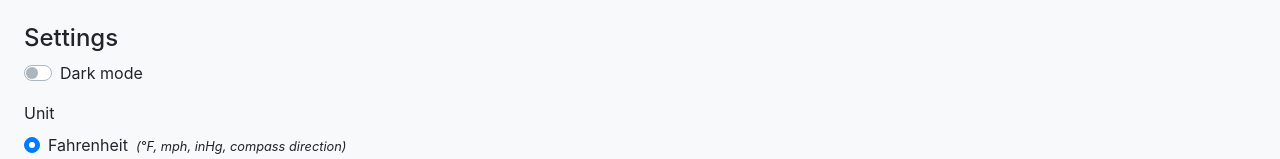
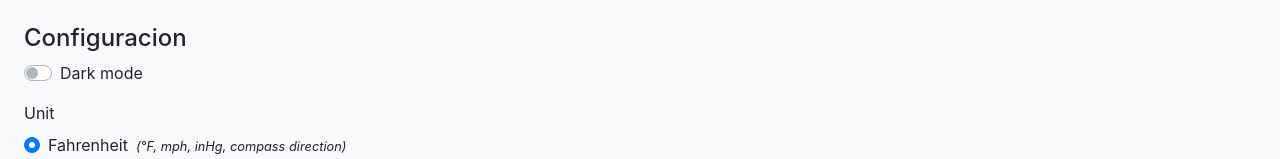
Before and after one commit to RazorCode1/PwaDaniel, a React (Create React App) app: page / in a window 1280 px wide. Both pictures are taken after a click on the button "Toggle navigation". Shown: the top 159 px of the page. Built offline with nearby package versions, Linux system fonts and the light colour scheme; no server answers.

Commit message:
Update index.js

```diff
--- a/src/components/Navbar/index.js
+++ b/src/components/Navbar/index.js
@@ -45,7 +45,7 @@ const Navbar = () => {
       <div className="collapse navbar-collapse" id="navbarToggleExternalContent">
         <div className={`bg-${themeContext.backgroundColor} p-4`}>
 
-          <h4 className={`text-${themeContext.textColor} h4`}>Settings</h4>
+          <h4 className={`text-${themeContext.textColor} h4`}>Configuracion</h4>
 
           <ToggleSwitch toggleId="dark-mode-toggle" label="Dark mode"
             darkMode={darkModeContext.darkMode} toggle={toggle}
```
